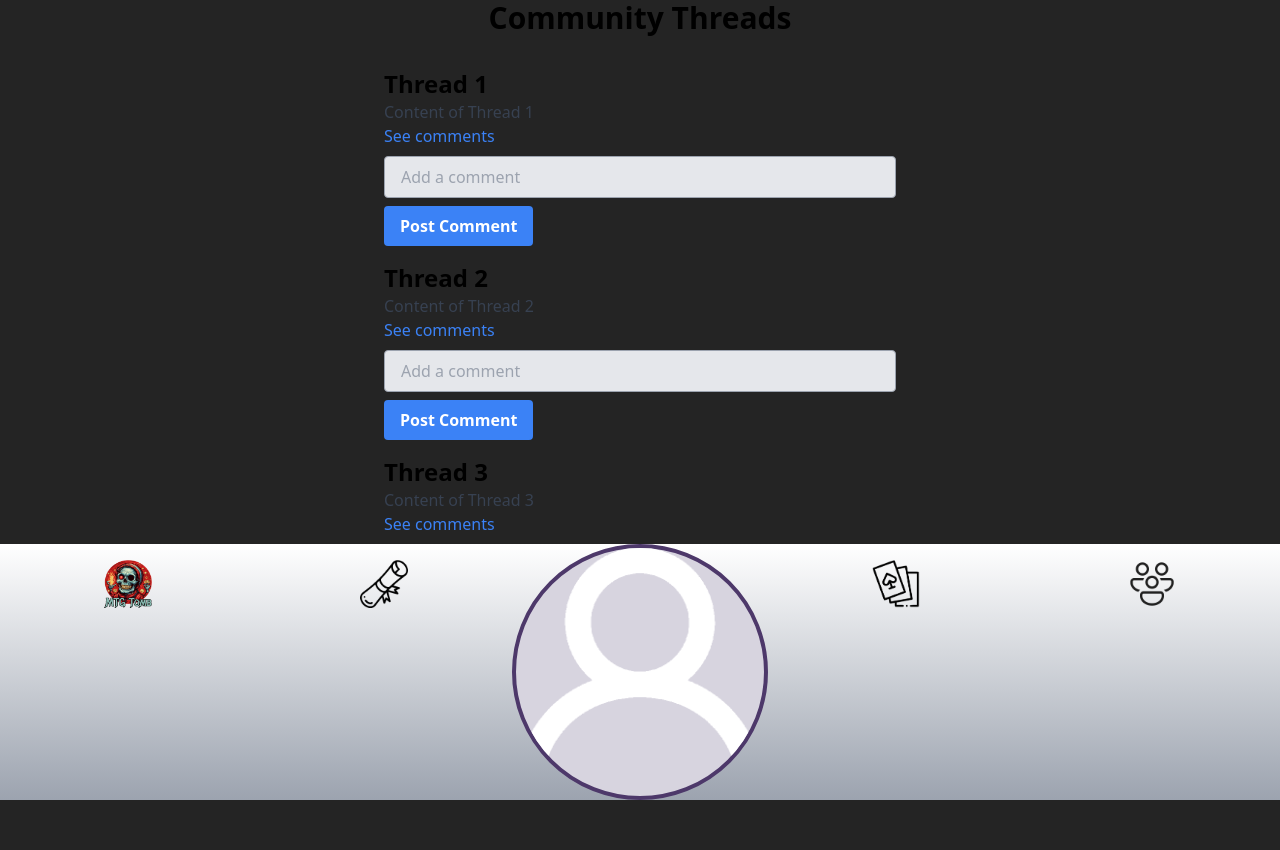
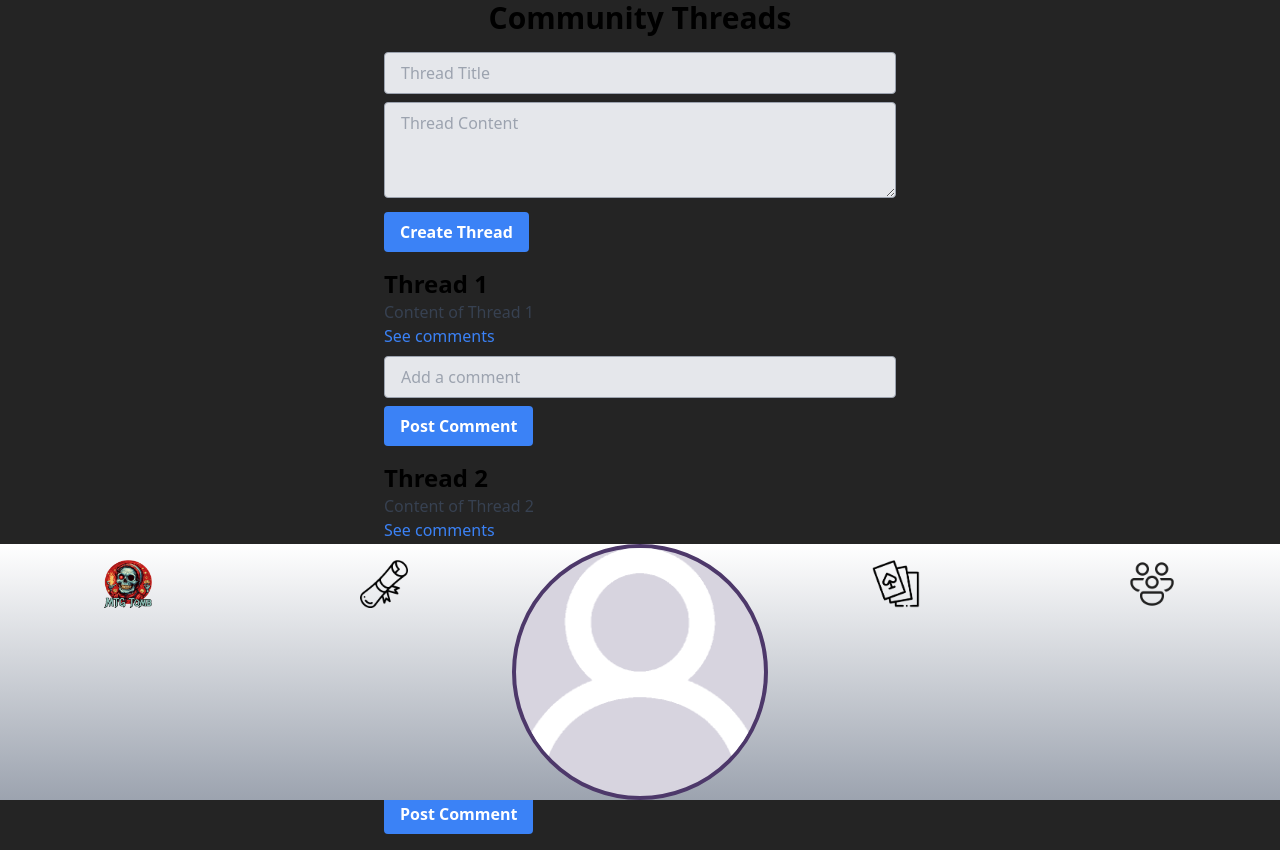
Before and after one commit to chas-academy/u08-business-idea-wepushonsave, a React (Vite) app in the folder frontend/: page / in a window 1280 px wide. Before the commit the page ends 800 px from the top, so only its background shows below. Built offline with nearby package versions, Linux system fonts and the light colour scheme.

Commit message:
form to create new thread

```diff
--- a/frontend/src/pages/community/Threads.tsx
+++ b/frontend/src/pages/community/Threads.tsx
@@ -110,7 +110,25 @@ const Threads: React.FC = () => {
       <div className="flex flex-col items-center">
          <h1 className="text-3xl font-bold mb-4">Community Threads</h1>
          <form onSubmit={handleNewThreadSubmit} className="w-full max-w-lg mb-4">
-            {/*create thread */}
+            <input
+               type="text"
+               placeholder="Thread Title"
+               value={newThreadTitle}
+               onChange={(e) => setNewThreadTitle(e.target.value)}
+               className="w-full bg-gray-200 border border-gray-400 rounded py-2 px-4 mb-2 focus:outline-none focus:bg-white focus:border-blue-500"
+            />
+            <textarea
+               placeholder="Thread Content"
+               value={newThreadContent}
+               onChange={(e) => setNewThreadContent(e.target.value)}
+               className="w-full h-24 bg-gray-200 border border-gray-400 rounded py-2 px-4 mb-2 focus:outline-none focus:bg-white focus:border-blue-500"
+            />
+            <button
+               type="submit"
+               className="bg-blue-500 hover:bg-blue-700 text-white font-bold py-2 px-4 rounded focus:outline-none focus:shadow-outline"
+            >
+               Create Thread
+            </button>
          </form>
 
          {threads.map(thread => (
@@ -165,8 +183,6 @@ const Threads: React.FC = () => {
                      Post Comment
                   </button>
                </form>
-
-
             </div>
          ))}
       </div>
```
